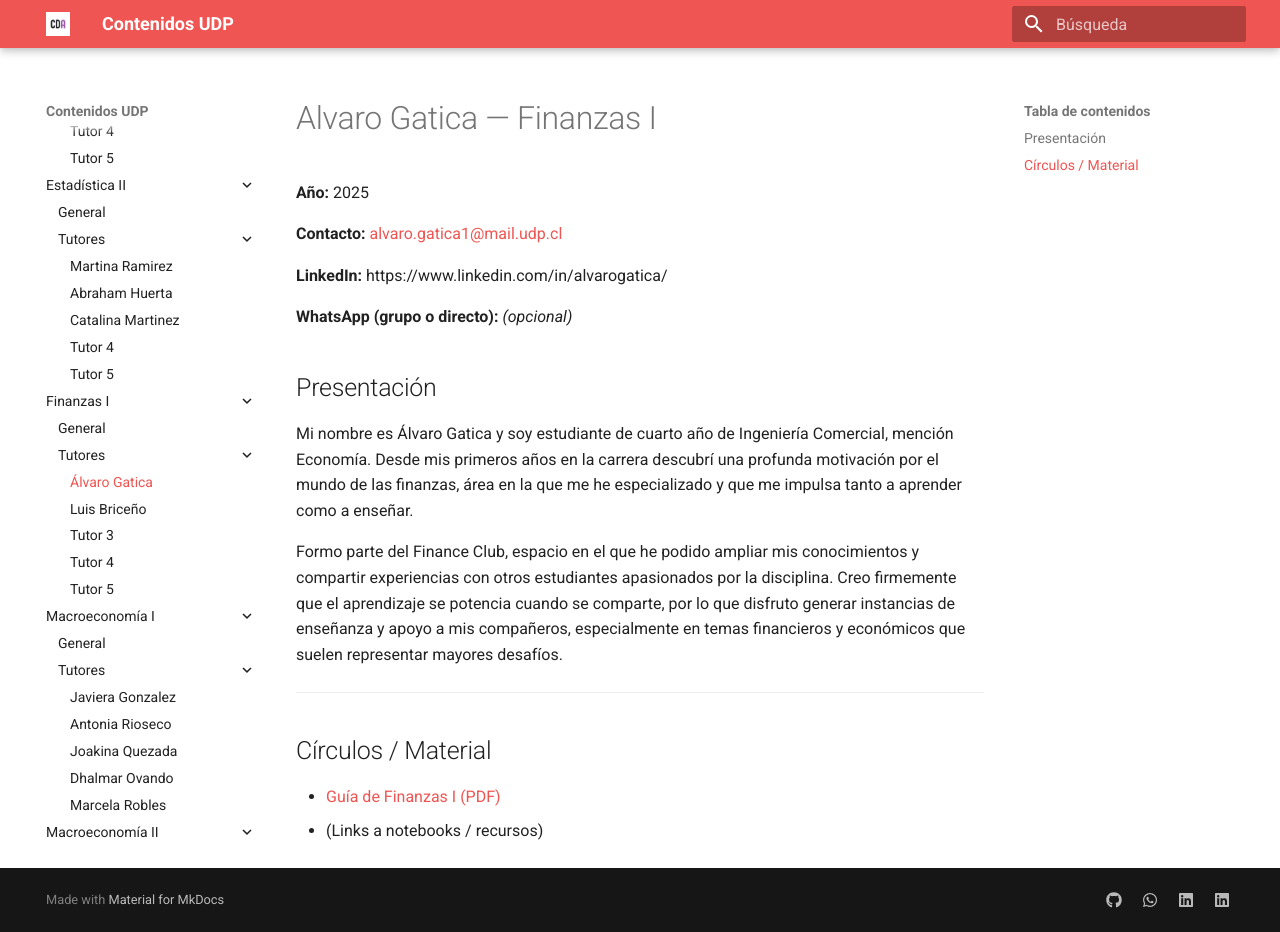
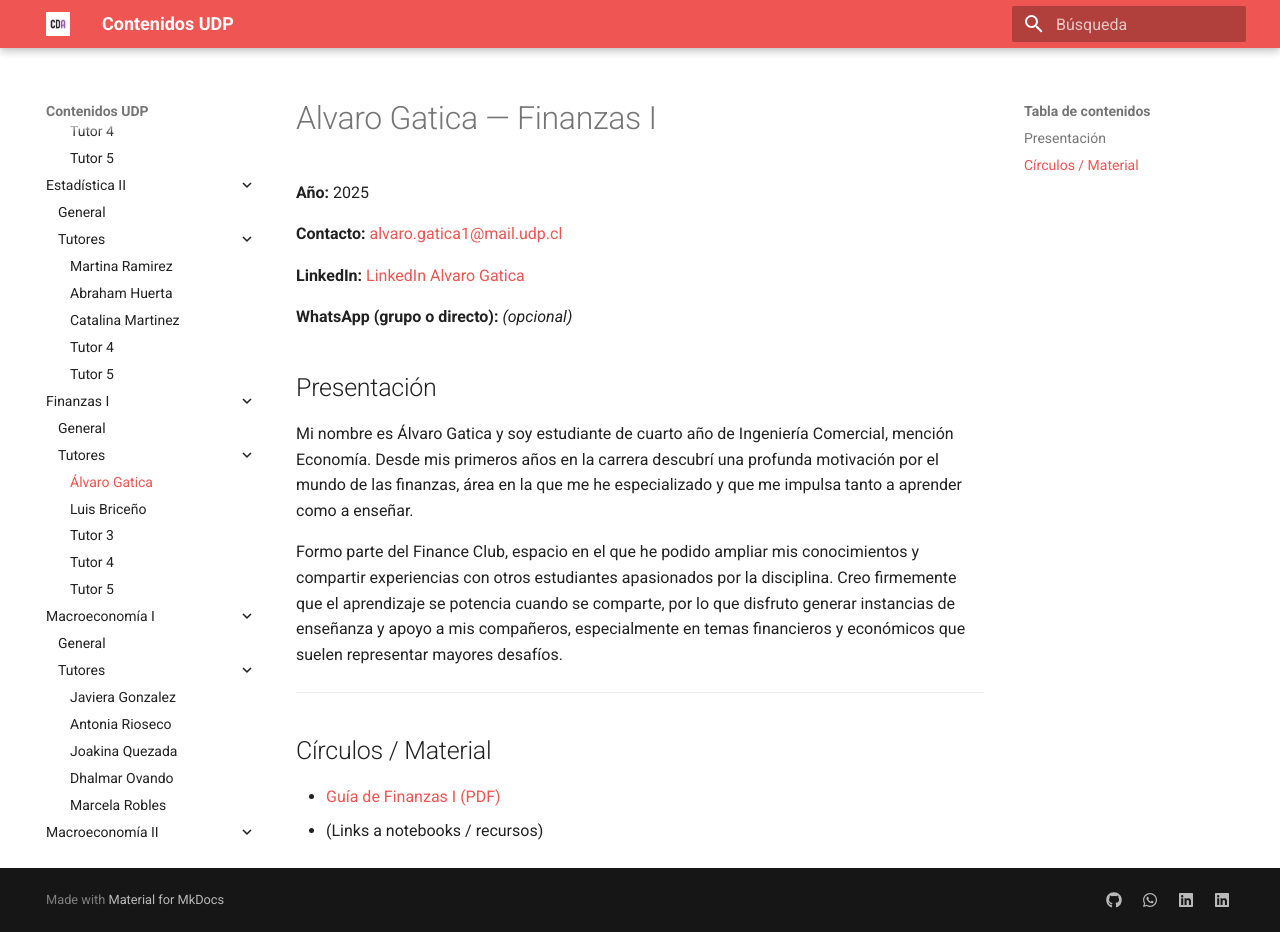
Before and after one commit to cda-fae/cda-fae, an MkDocs documentation site: the page built from docs/tutorias/finanzas-1/tutores/tutor1.md, in a window 1280 px wide and 932 px high. Built offline with MkDocs 1.6.1 and Material for MkDocs 9.7.7, drawn with Linux system fonts in a browser that asks for light colours.

Commit message:
Cambios en links directos

```diff
--- a/docs/tutorias/finanzas-1/tutores/tutor1.md
+++ b/docs/tutorias/finanzas-1/tutores/tutor1.md
@@ -5,7 +5,7 @@
 
 **Contacto:** [alvaro.gatica1@mail.udp.cl](mailto:alvaro.gatica1@mail.udp.cl?subject=Consulta%20Tutor%C3%ADas%20Finanzas%20I)
 
-**LinkedIn:** https://www.linkedin.com/in/alvarogatica/
+**LinkedIn:** [LinkedIn Alvaro Gatica](https://www.linkedin.com/in/alvarogatica/)
 
 **WhatsApp (grupo o directo):** _(opcional)_
 
```
